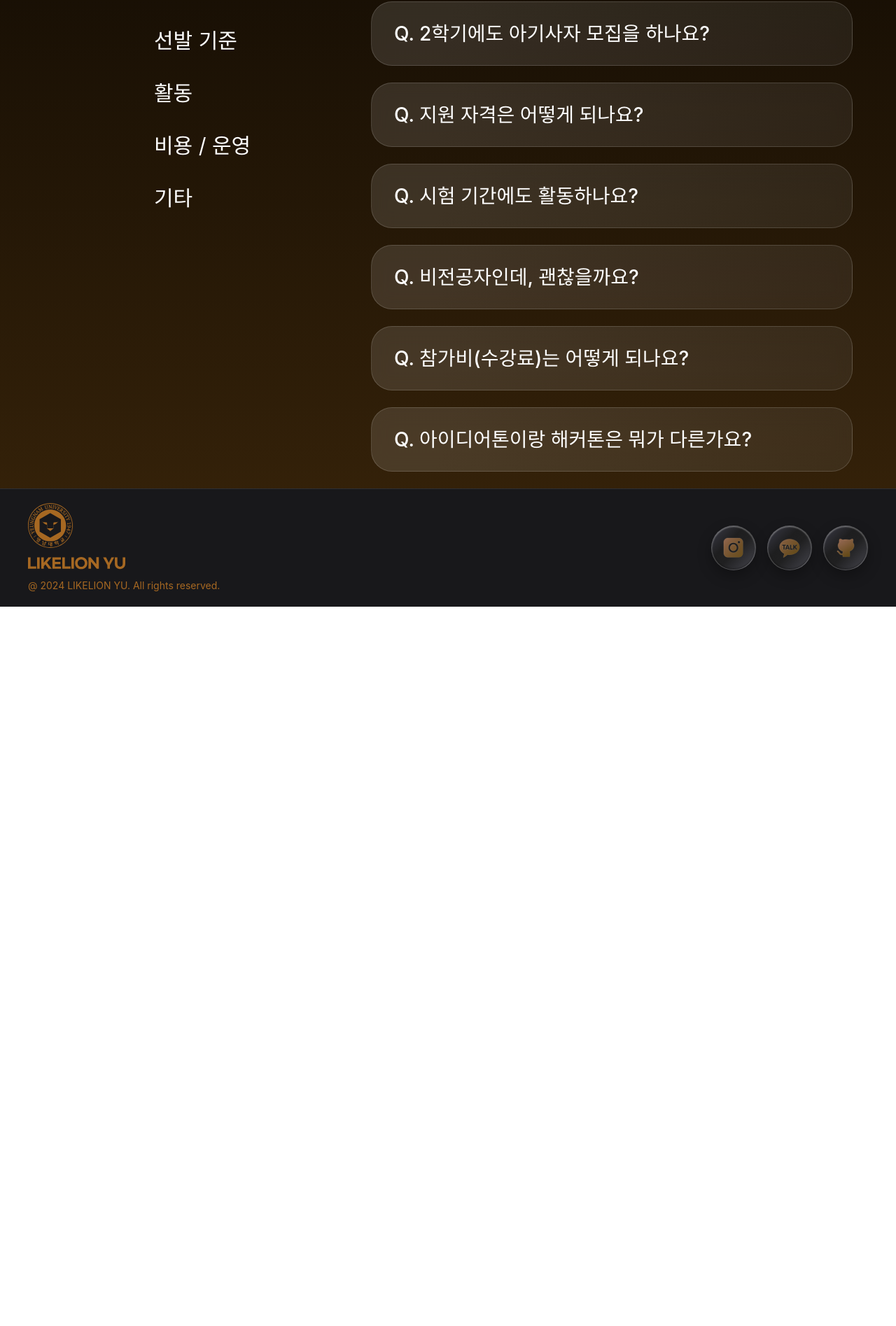
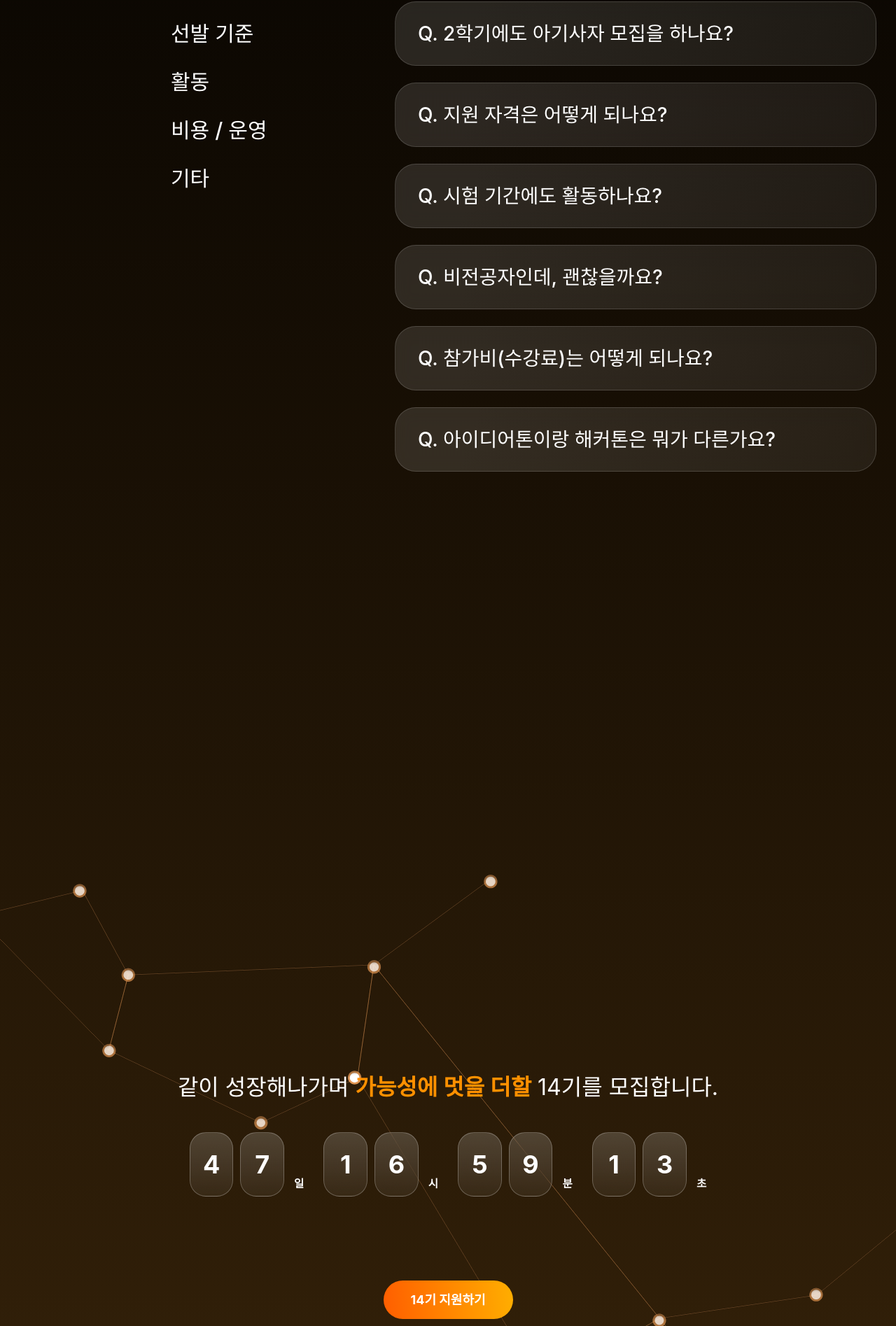
Before and after one commit to chominseo0723/yu-likelion-14th-homepage, a React (Vite) app: page /qanda in a window 1280 px wide. Shown: the part 645-2540 px from the top of the page at 70% size. Before the commit the page ends 1512 px from the top, so only its background shows below. Built offline with nearby package versions, Linux system fonts and the light colour scheme; a web font is replaced by a local one.

Commit message:
feature : Time 컴포넌트 구현

```diff
--- /dev/null
+++ b/src/components/Q&A/Time.jsx
@@ -0,0 +1,131 @@
+import React, { useEffect, useState } from 'react'
+import backgroundstar from '../../assets/backgroundstar.svg'
+
+const Time = () => {
+  // 3월 8일 23:59:59 마감으로 설정 -> 확정 후 변경 할 수도..
+  const DEADLINE = new Date('2026-03-08T23:59:59').getTime()
+
+  const [timeLeft, setTimeLeft] = useState({
+    days: '00',
+    hours: '00',
+    minutes: '00',
+    seconds: '00',
+  })
+
+  useEffect(() => {
+    const timer = setInterval(() => {
+      const now = new Date().getTime()
+      const diff = DEADLINE - now
+
+      if (diff <= 0) {
+        clearInterval(timer)
+        return
+      }
+
+      const days = Math.floor(diff / (1000 * 60 * 60 * 24))
+      const hours = Math.floor((diff / (1000 * 60 * 60)) % 24)
+      const minutes = Math.floor((diff / (1000 * 60)) % 60)
+      const seconds = Math.floor((diff / 1000) % 60)
+
+      setTimeLeft({
+        days: String(days).padStart(2, '0'),
+        hours: String(hours).padStart(2, '0'),
+        minutes: String(minutes).padStart(2, '0'),
+        seconds: String(seconds).padStart(2, '0'),
+      })
+    }, 1000)
+
+    return () => clearInterval(timer)
+  }, [])
+
+  return (
+    <div className="relative flex justify-center mt-138 mb-22">
+      <img src={backgroundstar} alt="background" className="w-700" />
+
+      <div className="absolute inset-0 flex flex-col items-center justify-center">
+        <p className="text-white text-[32px] mb-10">
+          같이 성장해나가며{' '}
+          <span className="text-[#FF9000] font-semibold">
+            가능성에 멋을 더할
+          </span>{' '}
+          14기를 모집합니다.
+        </p>
+
+        {/* 카운트다운 */}
+        <div className="flex text-[54px]items-center gap-[28px] mb-30">
+          <TimeUnit value={timeLeft.days} label="일" />
+          <TimeUnit value={timeLeft.hours} label="시" />
+          <TimeUnit value={timeLeft.minutes} label="분" />
+          <TimeUnit value={timeLeft.seconds} label="초" />
+        </div>
+
+        {/* 버튼 */}
+       <button
+  className="
+    inline-flex
+    items-center
+    justify-center
+    gap-[10px]
+    px-[39px] py-[14px]
+    rounded-[40px]
+
+    bg-[linear-gradient(85deg,#FF5E00_0%,#FFAE00_100%)]
+
+    text-white
+    text-[18px]
+    font-bold
+
+  "
+  // onClick={() => {
+  //   // TODO: 지원 폼 연결
+  // }}
+>
+  14기 지원하기
+</button>
+
+      </div>
+    </div>
+  )
+}
+const TimeUnit = ({ value, label }) => {
+  const digits = value.split('')
+
+  return (
+    <div className="flex items-center gap-[14px]">
+
+      <div className="flex gap-[10px]">
+        {digits.map((d, idx) => (
+          <div
+            key={idx}
+            className="
+              w-[62.7px] h-[92.2px]
+              rounded-[23px]
+              bg-[linear-gradient(180deg,rgba(255,255,255,0.18)_0%,rgba(255,255,255,0.06)_100%)]
+backdrop-blur-xl
+border border-[rgba(255,255,255,0.25)]
+              flex items-center justify-center
+              text-white
+              text-[36px]
+              font-bold
+            "
+          >
+            {d}
+          </div>
+        ))}
+      </div>
+      <span
+        className="
+          text-white
+          text-[15.5px]
+          font-bold
+          leading-[30px]
+          translate-y-[28px]
+        "
+      >
+        {label}
+      </span>
+    </div>
+  )
+}
+
+export default Time
--- a/src/pages/Qanda.jsx
+++ b/src/pages/Qanda.jsx
@@ -4,6 +4,7 @@ import MainHeader from '../header/MainHeader'
 import MainFooter from '../footer/MainFooter'
 import QnACard from '../components/Q&A/QnACard'
 import { QNA_DATA } from '../data/qnaData'
+import Time from '../components/Q&A/Time'
 
 const categories = [
   '주요',
@@ -28,23 +29,48 @@ const Qanda = () => {
       </div>
 
       <div className="flex gap-43">
+
        {/* 카테고리 */}
-        <div className="flex flex-col gap-7.5 text-[30px] mt-44 pl-55">
-          {categories.map((c) => (
+<div className="flex flex-col gap-6 mt-44 pl-55">
+  {categories.map((c) => {
+    const isActive = selected === c
+
+    return (
       <button
         key={c}
         onClick={() => setSelected(c)}
         className={`
+         w-43
+         pl-6
+          rounded-[30px]
+          text-[30px]
+          transition-all duration-200
           text-left
-                ${selected === c ? 'text-[#FF9000] font-bold' : 'text-white'}
+
+          ${
+            isActive
+              ? `
+                font-bold
+                text-[#FF9000]
+                bg-[linear-gradient(109deg,rgba(255,255,255,0.15)_16.55%,rgba(153,153,153,0.15)_97.22%)]
+                backdrop-blur-md
+                border border-[rgba(255,255,255,0.2)]
+              `
+              : `
+                font-medium
+                text-white
+                bg-transparent
                 hover:text-[#FF9000]
-                transition
+              `
+          }
         `}
       >
         {c}
       </button>
-          ))}
+    )
+  })}
 </div>
+
 
         {/* Q&A 리스트 */}
         <div className="mt-44 ">
@@ -54,6 +80,8 @@ const Qanda = () => {
         </div>
       </div>
 
+      <Time/>
+
       <MainFooter />
     </div>
   )
```
Also changed, not shown: src/data/qnaData.jsx (+66 -107 lines), src/assets/backgroundstar.svg (added). Lines whose indentation alone changed are shown as unchanged.
